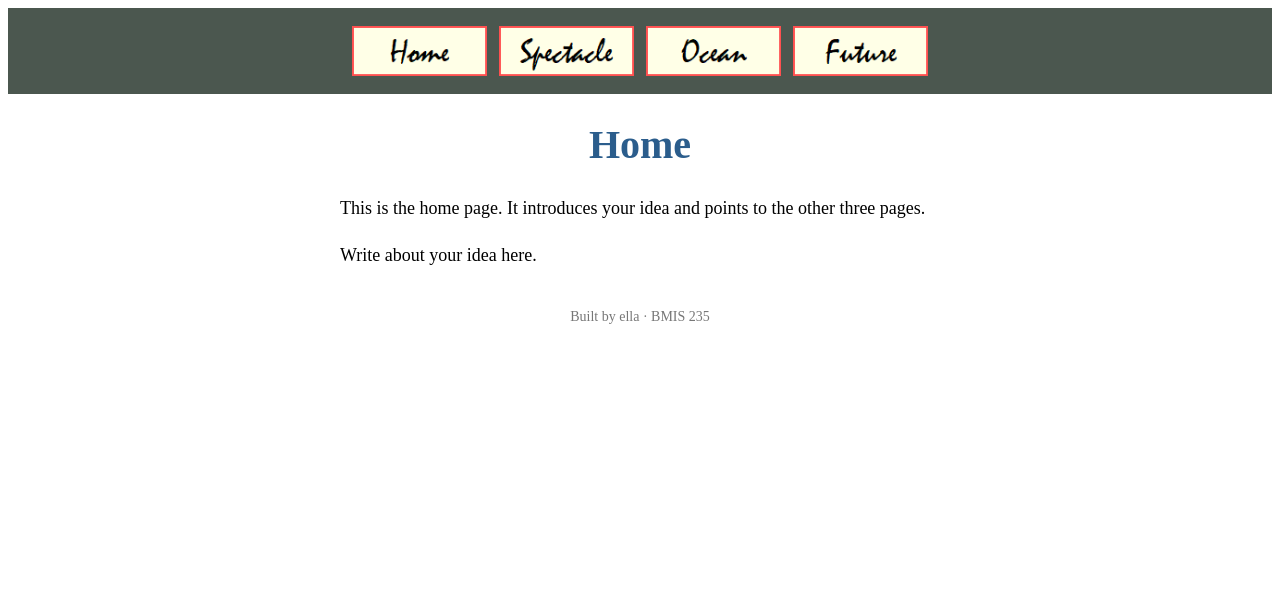
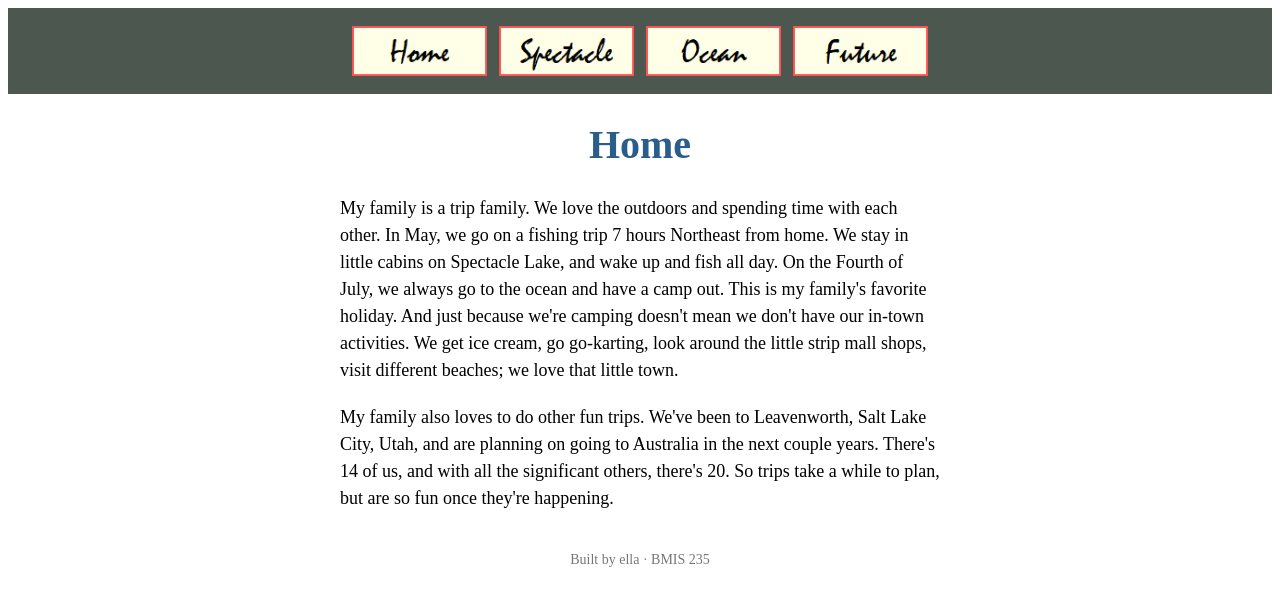
Before and after one commit to efirth/bmis235-html-3, a plain HTML site: page index.html in a window 1280 px wide. Drawn offline with Linux system fonts and the light colour scheme.

Commit message:
Enhance home page with family trip descriptions
Added personal family trip details to the home page.

```diff
--- a/index.html
+++ b/index.html
@@ -30,8 +30,9 @@
 </nav>
 
 <h1>Home</h1>
-<p>This is the home page. It introduces your idea and points to the other three pages.</p>
-<p>Write about your idea here.</p>
+<p>My family is a trip family. We love the outdoors and spending time with each other. In May, we go on a fishing trip 7 hours Northeast from home. We stay in little cabins on Spectacle Lake, and wake up and fish all day.
+  On the Fourth of July, we always go to the ocean and have a camp out. This is my family's favorite holiday. And just because we're camping doesn't mean we don't have our in-town activities. We get ice cream, go go-karting, look around the little strip mall shops, visit different beaches; we love that little town.</p>
+<p>My family also loves to do other fun trips. We've been to Leavenworth, Salt Lake City, Utah, and are planning on going to Australia in the next couple years. There's 14 of us, and with all the significant others, there's 20. So trips take a while to plan, but are so fun once they're happening.</p>
 
 <!-- ===== SHOWCASE ======================================================
      This box is empty on purpose. In Part 7 you paste an interactive
```
